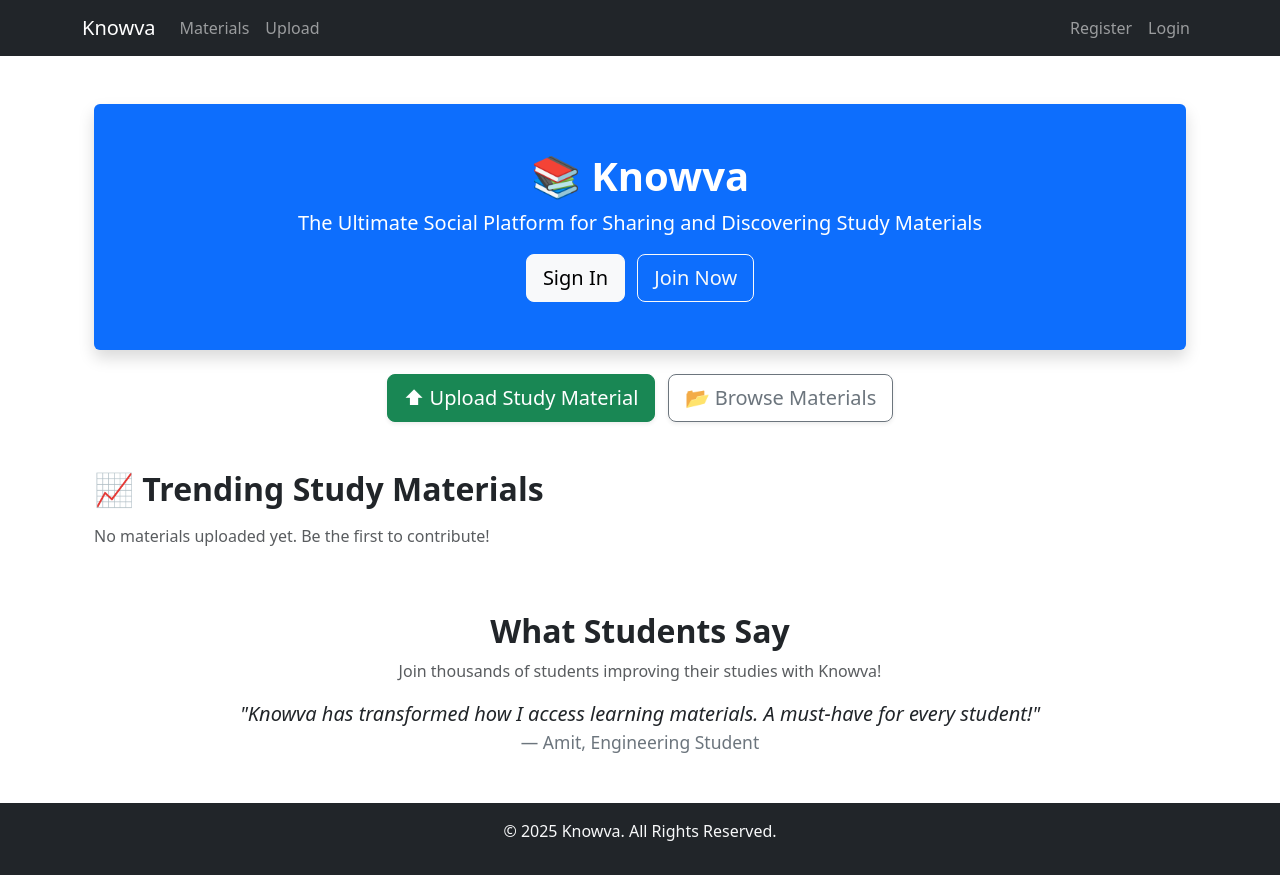
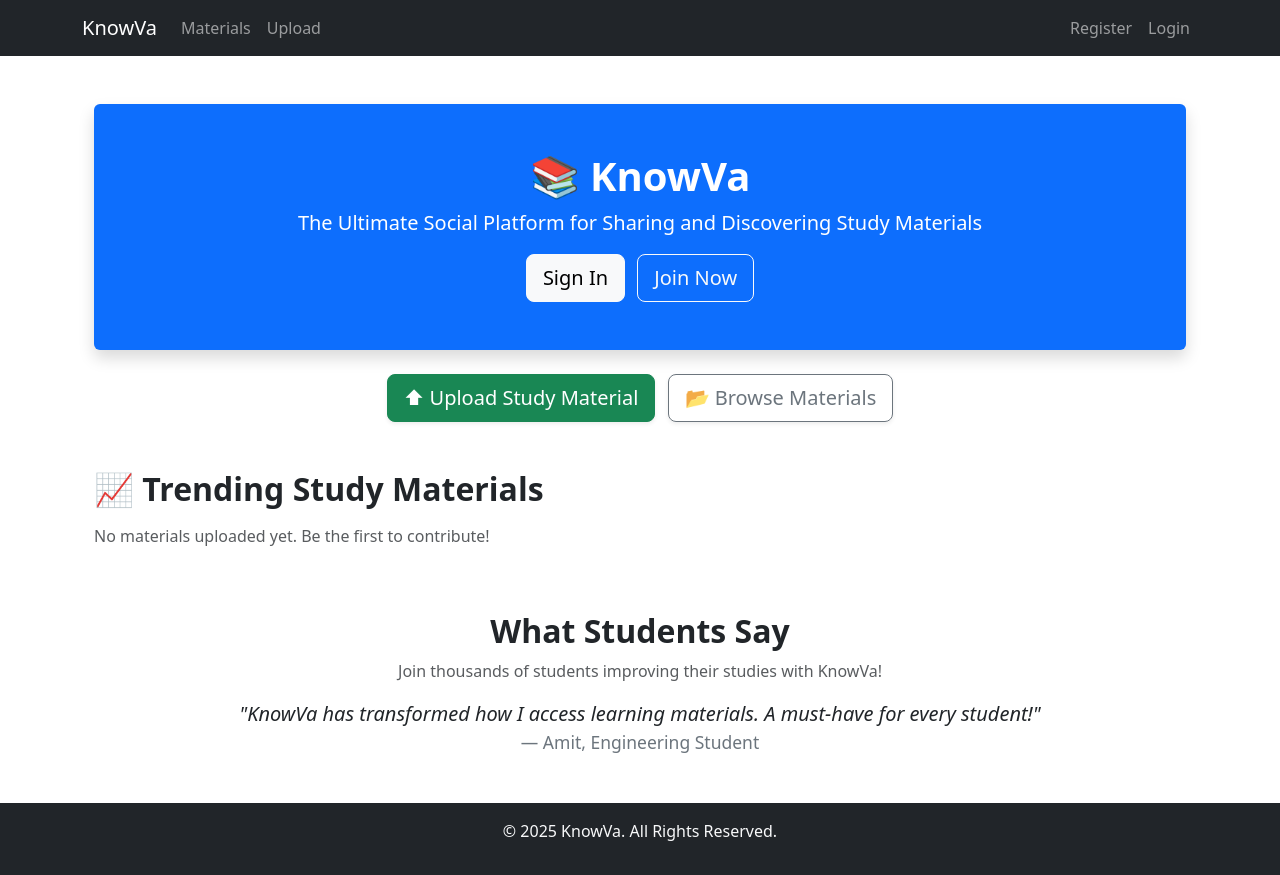
Before and after one commit to Akash-nath29/KnowVa, a Django app: page / in a window 1280 px wide. Run offline with Django 5.2, Linux system fonts and the light colour scheme; data that the repository does not hold is empty.

Commit message:
Correct spelling of \Knowva\ to \KnowVa\ in templates

```diff
--- a/templates/base.html
+++ b/templates/base.html
@@ -5,7 +5,7 @@
 <head>
     <meta charset="UTF-8">
     <meta name="viewport" content="width=device-width, initial-scale=1.0">
-    <title>Knowva</title>
+    <title>KnowVa</title>
     <link href="https://cdn.jsdelivr.net/npm/bootstrap@5.3.0/dist/css/bootstrap.min.css" rel="stylesheet">
     <link rel="shortcut icon" href="{% static 'logo.png' %}" type="image/png">
 </head>
@@ -14,7 +14,7 @@
     <!-- Navbar -->
     <nav class="navbar navbar-expand-lg navbar-dark bg-dark">
         <div class="container">
-            <a class="navbar-brand" href="{% url 'home' %}">Knowva</a>
+            <a class="navbar-brand" href="{% url 'home' %}">KnowVa</a>
             <button class="navbar-toggler" type="button" data-bs-toggle="collapse" data-bs-target="#navbarNav">
                 <span class="navbar-toggler-icon"></span>
             </button>
@@ -62,7 +62,7 @@
 
     <!-- Footer -->
     <footer class="bg-dark text-light text-center py-3 mt-5">
-        <p>&copy; 2025 Knowva. All Rights Reserved.</p>
+        <p>&copy; 2025 KnowVa. All Rights Reserved.</p>
     </footer>
 
     <script src="https://cdn.jsdelivr.net/npm/bootstrap@5.3.0/dist/js/bootstrap.bundle.min.js"></script>
--- a/templates/materials/home.html
+++ b/templates/materials/home.html
@@ -4,7 +4,7 @@
 <div class="container mt-5">
     <!-- Hero Section -->
     <div class="text-center bg-primary text-white p-5 rounded shadow">
-        <h1 class="fw-bold">📚 Knowva</h1>
+        <h1 class="fw-bold">📚 KnowVa</h1>
         <p class="lead">The Ultimate Social Platform for Sharing and Discovering Study Materials</p>
         <div class="mt-3">
             {% if user.is_authenticated %}
@@ -50,9 +50,9 @@
     <!-- User Testimonials (Optional) -->
     <div class="mt-5 text-center">
         <h2 class="fw-bold text-dark">What Students Say</h2>
-        <p class="text-muted">Join thousands of students improving their studies with Knowva!</p>
+        <p class="text-muted">Join thousands of students improving their studies with KnowVa!</p>
         <blockquote class="blockquote">
-            <p class="fst-italic">"Knowva has transformed how I access learning materials. A must-have for every
+            <p class="fst-italic">"KnowVa has transformed how I access learning materials. A must-have for every
                 student!"</p>
             <footer class="blockquote-footer">Amit, Engineering Student</footer>
         </blockquote>
```
